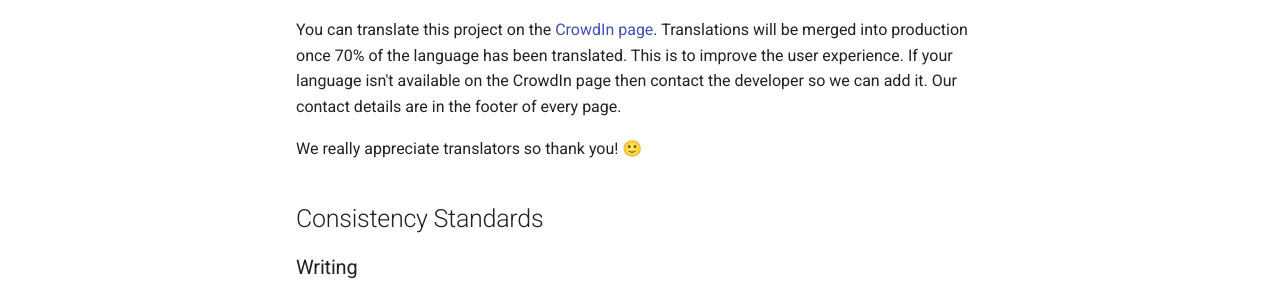
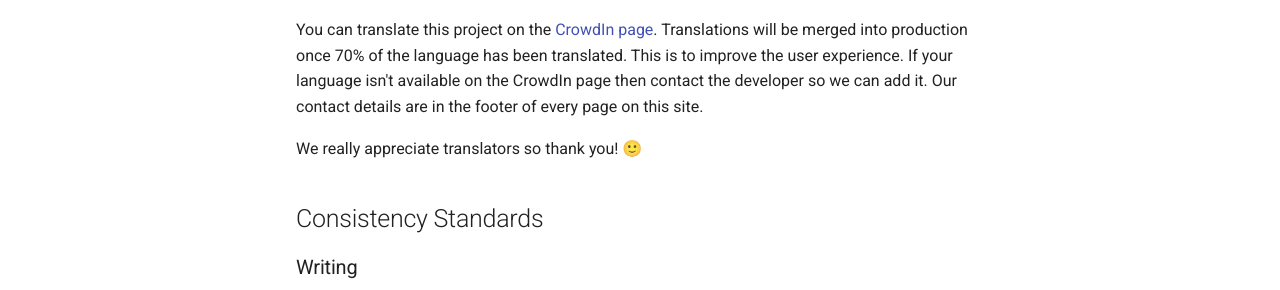
Before and after one commit to keymapperorg/KeyMapper, an MkDocs documentation site: the page built from docs/contributing.md, in a window 1280 px wide and 900 px high. Shown: the part 449-739 px from the top of the window. Built offline with MkDocs 1.6.1 and Material for MkDocs 9.7.7, drawn with Linux system fonts in a browser that asks for light colours; comment, search, counter and statistics services are not loaded.

Commit message:
website: update contributing.md

```diff
--- a/docs/contributing.md
+++ b/docs/contributing.md
@@ -7,7 +7,7 @@
 Follow Google's Kotlin style guide. [https://developer.android.com/kotlin/style-guide](https://developer.android.com/kotlin/style-guide)
 
 ## Translating
-You can translate this project on the [CrowdIn page](https://crowdin.com/project/key-mapper). Translations will be merged into production once 70% of the language has been translated. This is to improve the user experience. If your language isn't available on the CrowdIn page then contact the developer so we can add it. Our contact details are in the footer of every page.
+You can translate this project on the [CrowdIn page](https://crowdin.com/project/key-mapper). Translations will be merged into production once 70% of the language has been translated. This is to improve the user experience. If your language isn't available on the CrowdIn page then contact the developer so we can add it. Our contact details are in the footer of every page on this site.
 
 We really appreciate translators so thank you! 🙂
 
```
